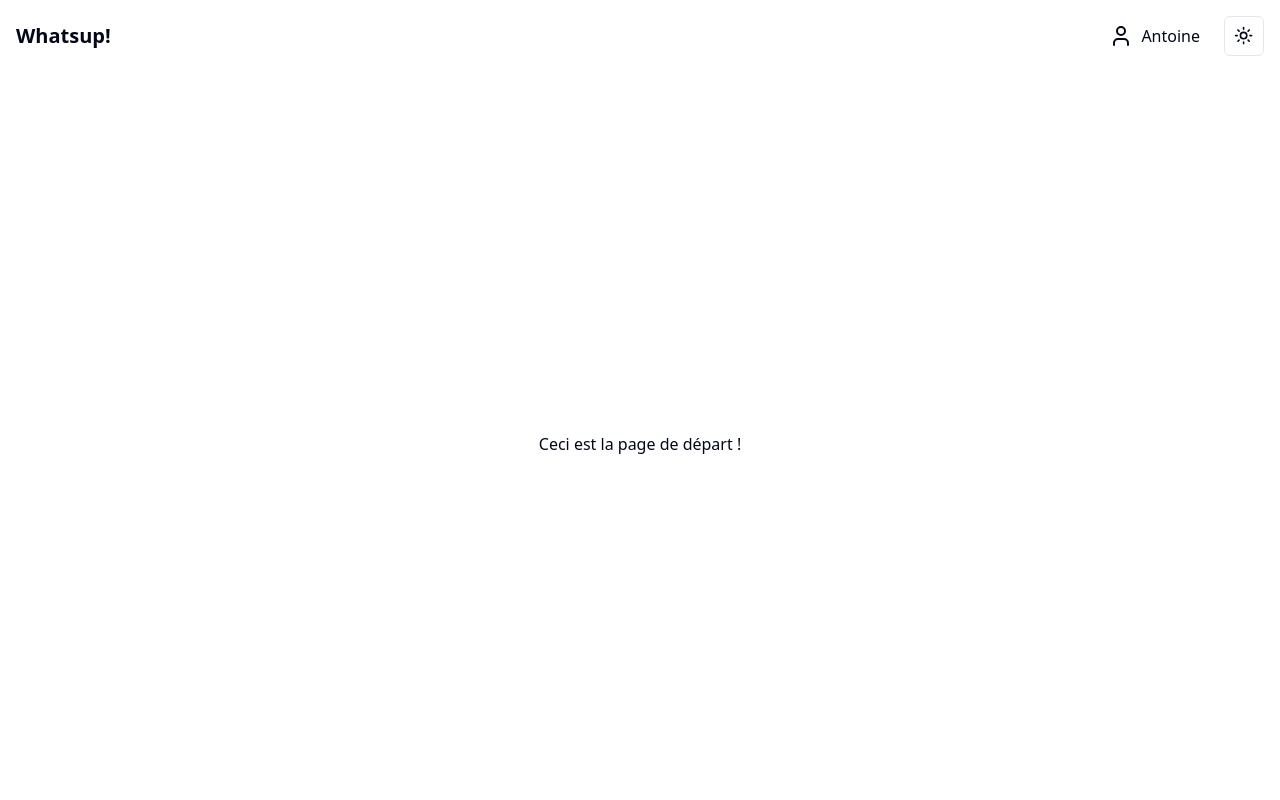
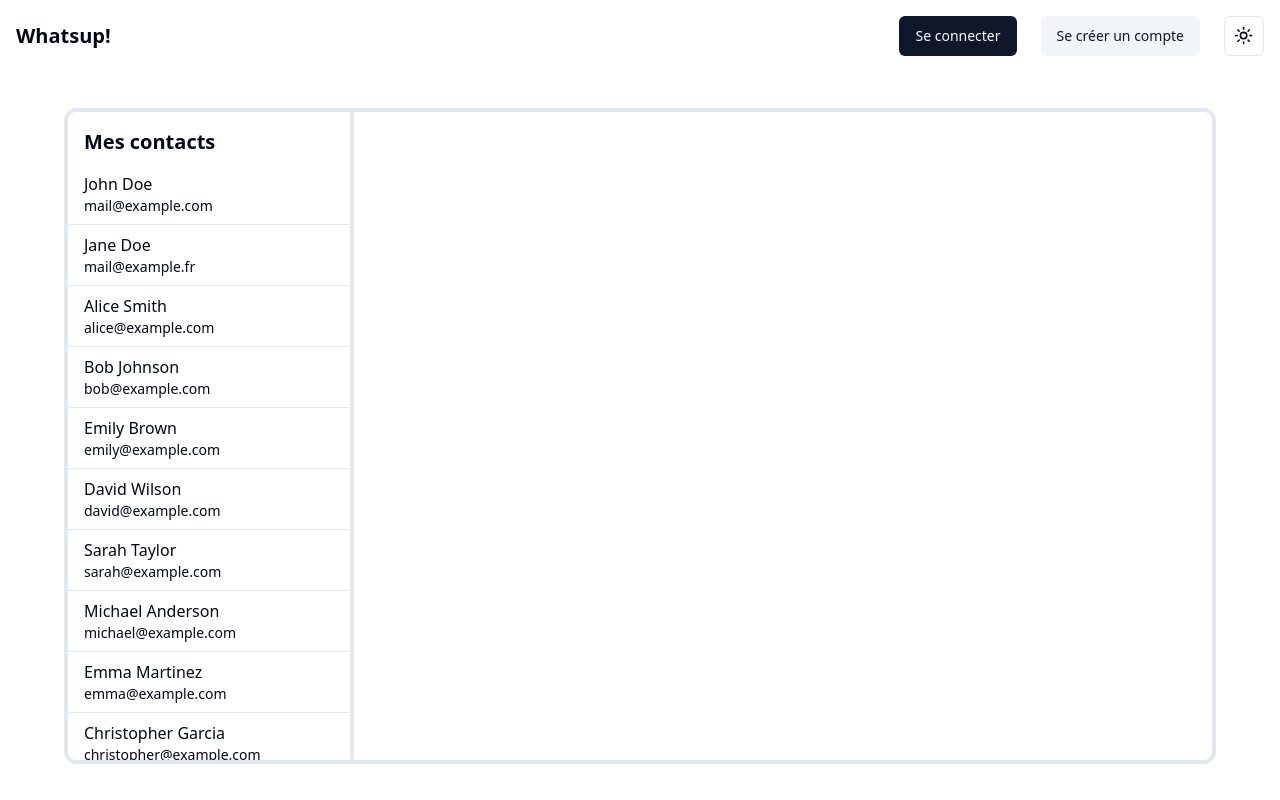
Before and after one commit to AntoineRai/courswhatsup-front, a Next.js app: page / in a window 1280 px wide. Built offline with nearby package versions, Linux system fonts and the light colour scheme.

Commit message:
Added scroll

```diff
--- a/app/page.tsx
+++ b/app/page.tsx
@@ -1,11 +1,13 @@
-import Image from "next/image";
-import { Button } from "@/components/ui/button";
-import Link from "next/link";
+import Scroll from "@/components/messenger/scroll";
 
 export default function Home() {
   return (
-    <main className="h-full flex flex-col items-center justify-center gap-4">
-      <h1>Ceci est la page de départ !</h1>
+    <main className="h-full w-full flex flex-col items-center justify-center overflow-hidden">
+      <div className="w-[90%] h-[90%] border-4 rounded-xl">
+        <div className="h-full w-1/4 border-r-4">
+          <Scroll />
+        </div>
+      </div>
     </main>
   );
 }
--- a/components/auth/signup.tsx
+++ b/components/auth/signup.tsx
@@ -11,29 +11,18 @@
   FormLabel,
   FormMessage,
 } from "@/components/ui/form";
-import {
-  Card,
-  CardContent,
-  CardDescription,
-  CardFooter,
-  CardHeader,
-  CardTitle,
-} from "@/components/ui/card";
 import { Input } from "@/components/ui/input";
 import { Button } from "@/components/ui/button";
 import axios from "axios";
 
-const formSchema = z
-  .object({
+const formSchema = z.object({
   emailAdress: z.string().email({ message: "Email invalide" }),
   password: z.string().min(8, {
     message: "Le mot de passe doit contenir au moins 8 caractères",
   }),
-    confirmPassword: z.string(),
-  })
-  .refine((data) => data.password === data.confirmPassword, {
-    message: "Les mots de passe ne correspondent pas",
-    path: ["confirmPassword"],
+  username: z.string(),
+  name: z.string(),
+  surname: z.string(),
 });
 
 const SignUp = () => {
@@ -42,32 +31,35 @@
     defaultValues: {
       emailAdress: "",
       password: "",
-      confirmPassword: "",
+      username: "",
+      name: "",
+      surname: "",
     },
   });
 
   const handleSubmit = () => {
-    axios.post("http://localhost:3001/login/login",{
+    axios
+      .post("http://localhost:3001/login/login", {
         mail: form.getValues().emailAdress,
         password: form.getValues().password,
-    }).then((res) => {
+        username: form.getValues().username,
+        name: form.getValues().name,
+        surname: form.getValues().surname,
+        pp_url : "https://images.ctfassets.net/denf86kkcx7r/1udxHN2DROuEqnCR3257Rq/914ce7667088d07b5b60513ef6991d5b/chatons_migons"
+      })
+      .then((res) => {
         console.log(res);
-    }).catch((err) => {
+      })
+      .catch((err) => {
         console.log(err);
       });
   };
 
   return (
-    <Card className="pr-4">
-      <CardHeader className="font-bold">Créez votre compte ! 🔥</CardHeader>
-      <CardDescription className="pl-6 pb-4">
-        Rejoignez le monde entier !
-      </CardDescription>
-      <CardContent>
     <Form {...form}>
       <form
         onSubmit={form.handleSubmit(handleSubmit)}
-            className="max-w-md w-full flex flex-col gap-4"
+        className="max-w-md w-full flex flex-col gap-2"
       >
         <FormField
           control={form.control}
@@ -109,17 +101,43 @@
         />
         <FormField
           control={form.control}
-              name="confirmPassword"
+          name="username"
           render={({ field }) => {
             return (
               <FormItem>
-                    <FormLabel>Confirmer le mot de passe</FormLabel>
+                <FormLabel>Pseudo</FormLabel>
                 <FormControl>
-                      <Input
-                        placeholder="Confirmer le mot de passe"
-                        type="password"
-                        {...field}
+                  <Input placeholder="Pseudo" type="text" {...field} />
+                </FormControl>
+                <FormMessage />
+              </FormItem>
+            );
+          }}
         />
+        <FormField
+          control={form.control}
+          name="name"
+          render={({ field }) => {
+            return (
+              <FormItem>
+                <FormLabel>Nom</FormLabel>
+                <FormControl>
+                  <Input placeholder="nom" type="text" {...field} />
+                </FormControl>
+                <FormMessage />
+              </FormItem>
+            );
+          }}
+        />
+        <FormField
+          control={form.control}
+          name="surname"
+          render={({ field }) => {
+            return (
+              <FormItem>
+                <FormLabel>Prénom</FormLabel>
+                <FormControl>
+                  <Input placeholder="Prénom" type="text" {...field} />
                 </FormControl>
                 <FormMessage />
               </FormItem>
@@ -131,8 +149,6 @@
         </Button>
       </form>
     </Form>
-      </CardContent>
-    </Card>
   );
 };
 
--- a/components/header.tsx
+++ b/components/header.tsx
@@ -1,68 +1,22 @@
 import React from "react";
 import { ModeToggle } from "@/components/dark/dark-mode";
 import Link from "next/link";
-import { Button } from "@/components/ui/button";
-import {
-  DropdownMenu,
-  DropdownMenuContent,
-  DropdownMenuItem,
-  DropdownMenuLabel,
-  DropdownMenuSeparator,
-  DropdownMenuTrigger,
-} from "@/components/ui/dropdown-menu";
-import { User, Pen } from "lucide-react";
+import HeaderProfile from "./header_profile";
+
 
 const Header = () => {
-  const isLogged = isLoggedIn();
-
   return (
-    <header className="w-full flex flex-row justify-between items-center p-4 mb-4">
+    <header className="w-full flex flex-row justify-between items-center p-4">
       <Link href="/">
         <h1 className="font-bold text-xl">Whatsup!</h1>
       </Link>
       <div className="flex flex-row items-center justify-center gap-6">
-        {isLogged ? isConnected() : isNotConnected()}
+        <HeaderProfile />
         <ModeToggle />
       </div>
     </header>
   );
 };
 
-const isConnected = () => {
-  return (
-    <>
-      <DropdownMenu>
-        <DropdownMenuTrigger>
-          <div className="flex flex-row items-center justify-center gap-2">
-          <User />
-        Antoine
-          </div>
-        </DropdownMenuTrigger>
-        <DropdownMenuContent>
-          <DropdownMenuLabel>Mon profil</DropdownMenuLabel>
-          <DropdownMenuSeparator />
-          <DropdownMenuItem><Pen className="pr-2"/>Editer mon profil</DropdownMenuItem>
-        </DropdownMenuContent>
-      </DropdownMenu>
-    </>
-  );
-};
-
-const isNotConnected = () => {
-  return (
-    <>
-      <Link href="/login">
-        <Button>Se connecter</Button>
-      </Link>
-      <Link href="/signup">
-        <Button variant="secondary">Se créer un compte</Button>
-      </Link>
-    </>
-  );
-};
-
-const isLoggedIn = () => {
-  return true;
-};
 
 export default Header;
--- /dev/null
+++ b/components/header_profile.tsx
@@ -0,0 +1,64 @@
+"use client";
+
+import React from "react";
+import {
+  DropdownMenu,
+  DropdownMenuContent,
+  DropdownMenuItem,
+  DropdownMenuLabel,
+  DropdownMenuSeparator,
+  DropdownMenuTrigger,
+} from "@/components/ui/dropdown-menu";
+import { User, Pen } from "lucide-react";
+import Link from "next/link";
+import { Button } from "@/components/ui/button";
+
+const HeaderProfile = () => {
+  return (
+    <div className="flex flex-row items-center justify-center gap-6">
+      {isLoggedIn() ? isConnected() : isNotConnected()}
+    </div>
+  );
+};
+
+const isConnected = () => {
+  return (
+    <>
+      <DropdownMenu>
+        <DropdownMenuTrigger>
+          <div className="flex flex-row items-center justify-center gap-2">
+            <User />
+            Antoine
+          </div>
+        </DropdownMenuTrigger>
+        <DropdownMenuContent>
+          <DropdownMenuLabel>Mon profil</DropdownMenuLabel>
+          <DropdownMenuSeparator />
+          <DropdownMenuItem>
+            <Pen className="pr-2" />
+            Editer mon profil
+          </DropdownMenuItem>
+        </DropdownMenuContent>
+      </DropdownMenu>
+    </>
+  );
+};
+
+const isNotConnected = () => {
+  return (
+    <>
+      <Link href="/login">
+        <Button>Se connecter</Button>
+      </Link>
+      <Link href="/signup">
+        <Button variant="secondary">Se créer un compte</Button>
+      </Link>
+    </>
+  );
+};
+
+const isLoggedIn = (): boolean => {
+  return localStorage.getItem("token") !== null;
+};
+
+export default HeaderProfile;
--- /dev/null
+++ b/components/messenger/scroll.tsx
@@ -0,0 +1,42 @@
+import React from "react";
+import { ScrollArea } from "@/components/ui/scroll-area";
+import { Separator } from "@/components/ui/separator";
+
+const Scroll = () => {
+  const contacts = [
+      { id: 1, name: "John Doe", email: "mail@example.com" },
+      { id: 2, name: "Jane Doe", email: "mail@example.fr" },
+      { id: 3, name: "Alice Smith", email: "alice@example.com" },
+      { id: 4, name: "Bob Johnson", email: "bob@example.com" },
+      { id: 5, name: "Emily Brown", email: "emily@example.com" },
+      { id: 6, name: "David Wilson", email: "david@example.com" },
+      { id: 7, name: "Sarah Taylor", email: "sarah@example.com" },
+      { id: 8, name: "Michael Anderson", email: "michael@example.com" },
+      { id: 9, name: "Emma Martinez", email: "emma@example.com" },
+      { id: 10, name: "Christopher Garcia", email: "christopher@example.com" },
+      { id: 11, name: "Olivia Lopez", email: "olivia@example.com" },
+      { id: 12, name: "Daniel Perez", email: "daniel@example.com" },
+      { id: 13, name: "Ava Gonzalez", email: "ava@example.com" },
+      { id: 14, name: "Matthew Rodriguez", email: "matthew@example.com" },
+      { id: 15, name: "Sophia Hernandez", email: "sophia@example.com" }
+    ];
+
+  return (
+    <ScrollArea className="h-full w-full">
+      <div>
+        <h2 className="font-bold text-xl p-4">Mes contacts</h2>
+        {contacts.map((contact) => (
+          <>
+            <div key={contact.id} className="px-4">
+              <p className="text-md">{contact.name}</p>
+              <p className="text-sm">{contact.email}</p>
+            </div>
+            <Separator className="my-2" />
+          </>
+        ))}
+      </div>
+    </ScrollArea>
+  );
+};
+
+export default Scroll;
--- /dev/null
+++ b/components/ui/scroll-area.tsx
@@ -0,0 +1,48 @@
+"use client"
+
+import * as React from "react"
+import * as ScrollAreaPrimitive from "@radix-ui/react-scroll-area"
+
+import { cn } from "@/lib/utils"
+
+const ScrollArea = React.forwardRef<
+  React.ElementRef<typeof ScrollAreaPrimitive.Root>,
+  React.ComponentPropsWithoutRef<typeof ScrollAreaPrimitive.Root>
+>(({ className, children, ...props }, ref) => (
+  <ScrollAreaPrimitive.Root
+    ref={ref}
+    className={cn("relative overflow-hidden", className)}
+    {...props}
+  >
+    <ScrollAreaPrimitive.Viewport className="h-full w-full rounded-[inherit]">
+      {children}
+    </ScrollAreaPrimitive.Viewport>
+    <ScrollBar />
+    <ScrollAreaPrimitive.Corner />
+  </ScrollAreaPrimitive.Root>
+))
+ScrollArea.displayName = ScrollAreaPrimitive.Root.displayName
+
+const ScrollBar = React.forwardRef<
+  React.ElementRef<typeof ScrollAreaPrimitive.ScrollAreaScrollbar>,
+  React.ComponentPropsWithoutRef<typeof ScrollAreaPrimitive.ScrollAreaScrollbar>
+>(({ className, orientation = "vertical", ...props }, ref) => (
+  <ScrollAreaPrimitive.ScrollAreaScrollbar
+    ref={ref}
+    orientation={orientation}
+    className={cn(
+      "flex touch-none select-none transition-colors",
+      orientation === "vertical" &&
+        "h-full w-2.5 border-l border-l-transparent p-[1px]",
+      orientation === "horizontal" &&
+        "h-2.5 flex-col border-t border-t-transparent p-[1px]",
+      className
+    )}
+    {...props}
+  >
+    <ScrollAreaPrimitive.ScrollAreaThumb className="relative flex-1 rounded-full bg-border" />
+  </ScrollAreaPrimitive.ScrollAreaScrollbar>
+))
+ScrollBar.displayName = ScrollAreaPrimitive.ScrollAreaScrollbar.displayName
+
+export { ScrollArea, ScrollBar }
--- /dev/null
+++ b/components/ui/separator.tsx
@@ -0,0 +1,31 @@
+"use client"
+
+import * as React from "react"
+import * as SeparatorPrimitive from "@radix-ui/react-separator"
+
+import { cn } from "@/lib/utils"
+
+const Separator = React.forwardRef<
+  React.ElementRef<typeof SeparatorPrimitive.Root>,
+  React.ComponentPropsWithoutRef<typeof SeparatorPrimitive.Root>
+>(
+  (
+    { className, orientation = "horizontal", decorative = true, ...props },
+    ref
+  ) => (
+    <SeparatorPrimitive.Root
+      ref={ref}
+      decorative={decorative}
+      orientation={orientation}
+      className={cn(
+        "shrink-0 bg-border",
+        orientation === "horizontal" ? "h-[1px] w-full" : "h-full w-[1px]",
+        className
+      )}
+      {...props}
+    />
+  )
+)
+Separator.displayName = SeparatorPrimitive.Root.displayName
+
+export { Separator }
--- a/package.json
+++ b/package.json
@@ -13,7 +13,9 @@
     "@radix-ui/react-dropdown-menu": "^2.0.6",
     "@radix-ui/react-label": "^2.0.2",
     "@radix-ui/react-radio-group": "^1.1.3",
+    "@radix-ui/react-scroll-area": "^1.0.5",
     "@radix-ui/react-select": "^2.0.0",
+    "@radix-ui/react-separator": "^1.0.3",
     "@radix-ui/react-slot": "^1.0.2",
     "axios": "^1.6.8",
     "class-variance-authority": "^0.7.0",
```
Also changed, not shown: app/login/page.tsx (+18 -2 lines), app/signup/page.tsx (+18 -2 lines), components/auth/signin.tsx (+1 -16 lines), 1 other file (tests, documents, lock files or other folders). Lines whose indentation alone changed are shown as unchanged.
